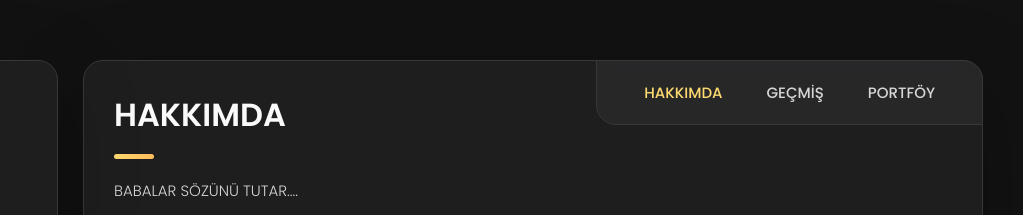
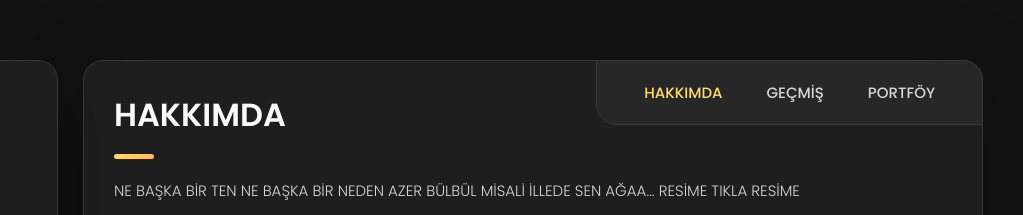
Before and after one commit to omer-ikbal/omer-ikbal.github.io, a plain HTML site: page index.html in a window 1280 px wide. Shown: the top 215 px of the page, 257-1280 px from the left. Drawn offline with nearby package versions, Linux system fonts and the light colour scheme.

Commit message:
deneme aga 2
deneme aga2

```diff
--- a/index.html
+++ b/index.html
@@ -211,8 +211,8 @@
 
         <section class="about-text">
           <p>
-            BABALAR SÖZÜNÜ TUTAR....
-
+            NE BAŞKA BİR TEN NE BAŞKA BİR NEDEN AZER BÜLBÜL MİSALİ İLLEDE SEN AĞAA...
+            RESİME TIKLA RESİME
           </p>
 
           <li class="clients-item">
```
